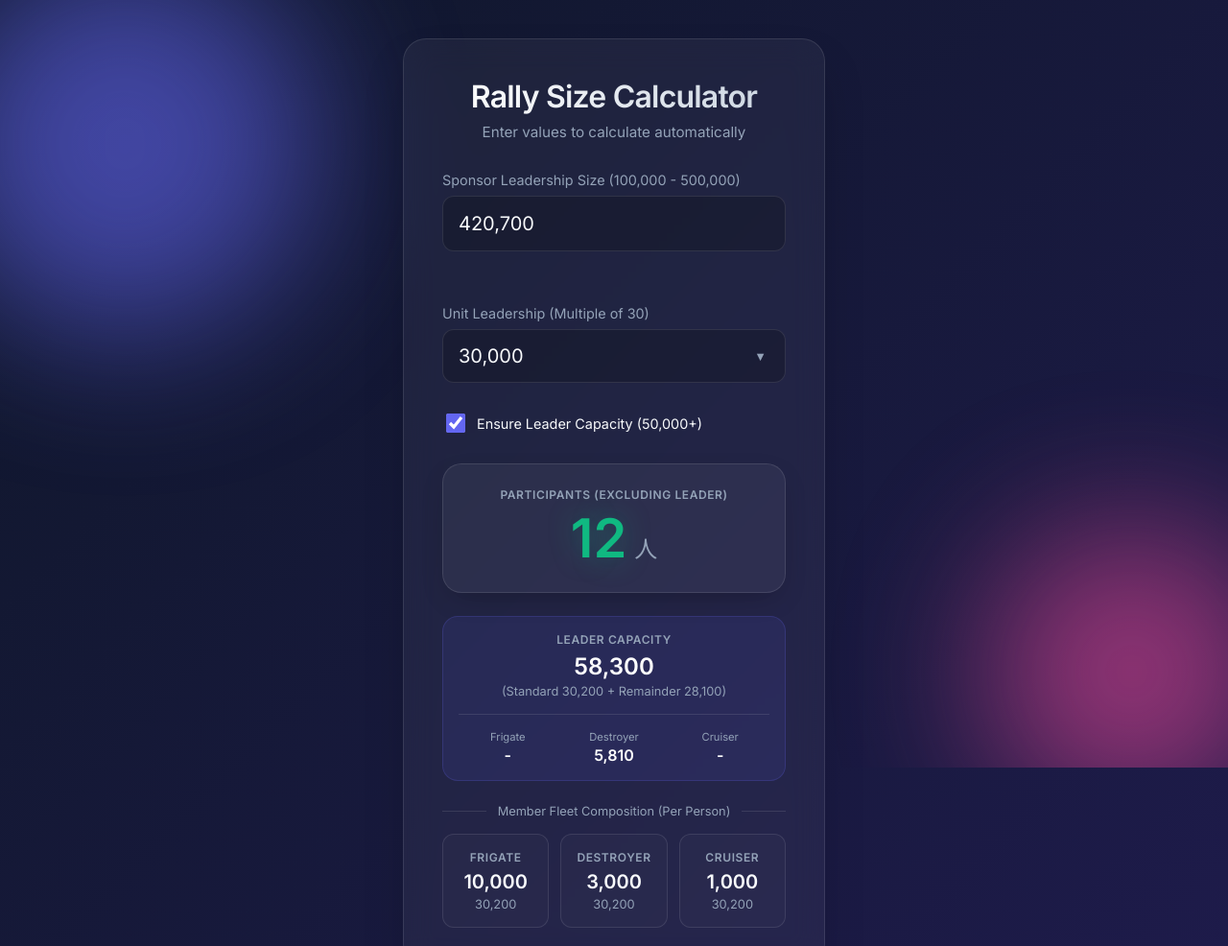
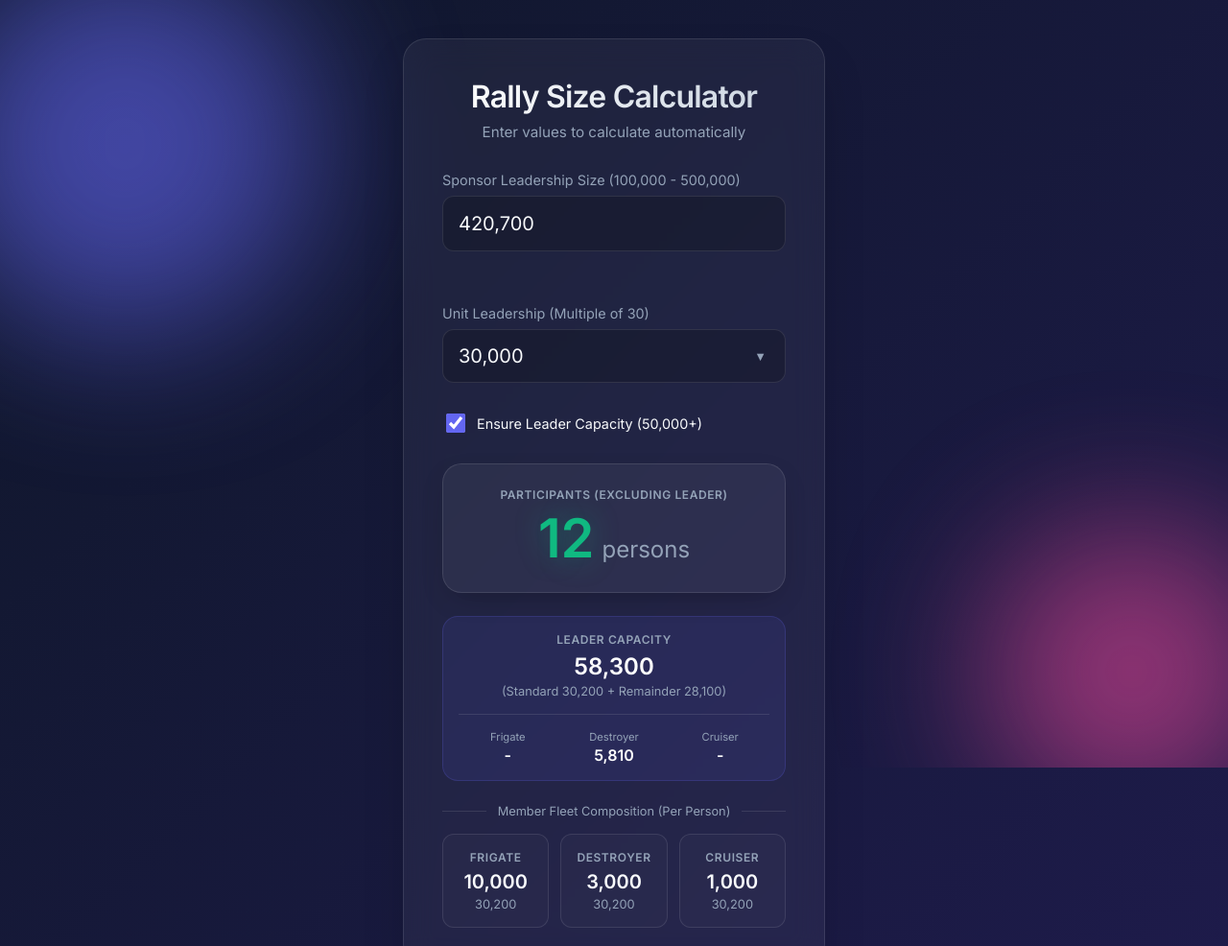
Before and after one commit to yuji51227-jpg/quick-rally-calculation, a plain HTML site: page index.html in a window 1280 px wide. Shown: the top 986 px of the page at 96% size. Drawn offline with Linux system fonts and the light colour scheme.

Commit message:
Update style.css

```diff
--- a/style.css
+++ b/style.css
@@ -257,7 +257,7 @@ input[type=number]::-webkit-outer-spin-button {
 }
 
 .result-value-large::after {
-    content: '人';
+    content: 'persons';
     font-size: 1.5rem;
     margin-left: 8px;
     color: var(--text-muted);
@@ -401,4 +401,5 @@ input[type=number]::-webkit-outer-spin-button {
     .result-grid {
         grid-template-columns: 1fr;
     }
+
 }
```
